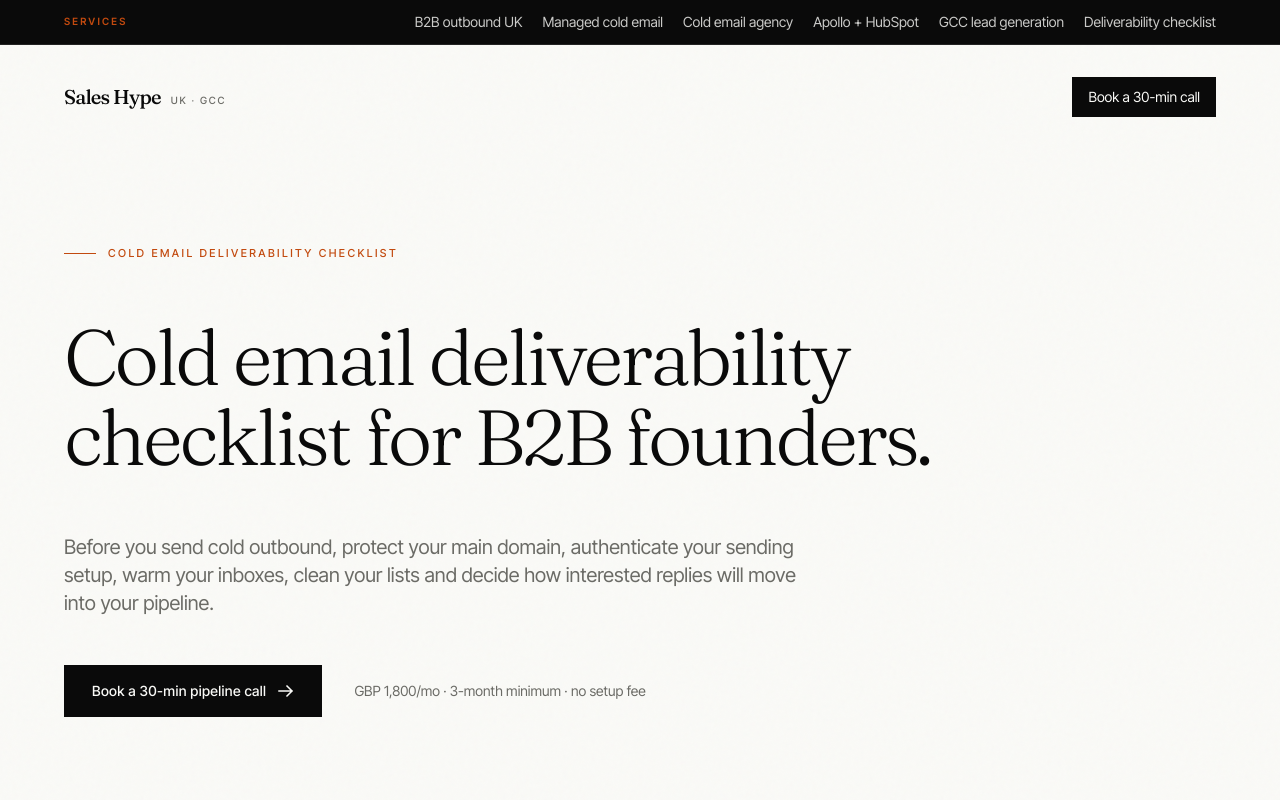
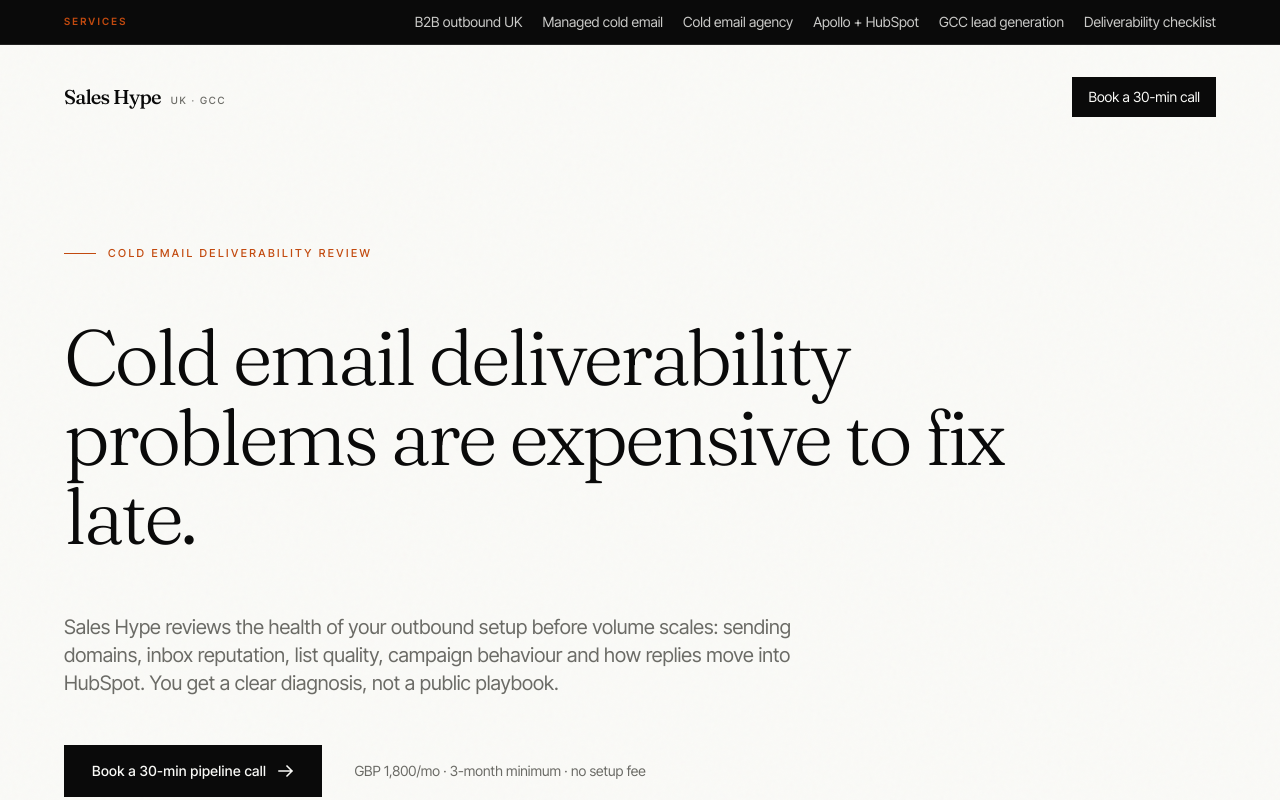
Before and after one commit to tareq-arch/saleshype-site, a Next.js app: page /cold-email-deliverability-checklist in a window 1280 px wide. Shown: the top 800 px of the page. Built offline with nearby package versions, Linux system fonts and the light colour scheme.

Commit message:
Reframe deliverability page as diagnostic service

```diff
--- a/app/cold-email-deliverability-checklist/page.tsx
+++ b/app/cold-email-deliverability-checklist/page.tsx
@@ -2,29 +2,29 @@ import type { Metadata } from "next";
 import { SeoLandingPage } from "../seo-page-template";
 
 export const metadata: Metadata = {
-  title: "Cold Email Deliverability Checklist",
-  description: "A practical cold email deliverability checklist for B2B founders: secondary domains, SPF, DKIM, DMARC, warm-up, tracking, list quality and HubSpot routing.",
+  title: "Cold Email Deliverability Review",
+  description: "Cold email deliverability review for B2B founders: diagnose inbox placement risk, protect your main domain and fix outbound infrastructure before scaling campaigns.",
   alternates: { canonical: "/cold-email-deliverability-checklist" },
 };
 
 export default function Page() {
   return (
     <SeoLandingPage
-      eyebrow="Cold email deliverability checklist"
-      title="Cold email deliverability checklist for B2B founders."
-      description="Before you send cold outbound, protect your main domain, authenticate your sending setup, warm your inboxes, clean your lists and decide how interested replies will move into your pipeline."
+      eyebrow="Cold email deliverability review"
+      title="Cold email deliverability problems are expensive to fix late."
+      description="Sales Hype reviews the health of your outbound setup before volume scales: sending domains, inbox reputation, list quality, campaign behaviour and how replies move into HubSpot. You get a clear diagnosis, not a public playbook."
       primaryKeyword="cold email deliverability checklist"
-      supportingKeywords={["cold email deliverability consultant", "SPF DKIM DMARC cold email", "cold email warm up", "protect main domain cold email"]}
+      supportingKeywords={["cold email deliverability consultant", "cold email infrastructure review", "cold email warm up", "protect main domain cold email"]}
       sections={[
-        { title: "Your main domain is sacred", body: "Do not use the domain your business depends on for cold outbound. Cold email should run through secondary sending domains and inboxes built for that purpose." },
-        { title: "Authentication is not optional", body: "SPF, DKIM and DMARC help receiving servers understand that your mail is legitimate. If these records are missing or wrong, the campaign starts with avoidable risk." },
-        { title: "Measure replies, not vanity metrics", body: "Open tracking can create noisy data and may affect deliverability. For outbound, positive replies and meetings matter more than inflated open rates." },
+        { title: "Protect the business domain first", body: "Your main website and client communication domain should not carry unnecessary outbound risk. We review how your sending setup is separated from your core brand presence before campaigns go live." },
+        { title: "Diagnose reputation before scaling", body: "Deliverability is not one switch. It is the combined effect of sending history, authentication, list quality, copy patterns, volume, replies and complaints. We look for the weak points before they become expensive." },
+        { title: "Measure commercial signal, not vanity metrics", body: "Outbound only matters if it creates useful conversations. We focus on reply quality, meeting flow and pipeline movement rather than inflated open-rate dashboards." },
       ]}
-      bullets={["Buy secondary sending domains, not just extra inboxes.", "Set SPF, DKIM and DMARC before sending.", "Warm inboxes before scaling volume.", "Keep early send volume conservative.", "Avoid image-heavy HTML and newsletter-style formatting.", "Clean and verify Apollo lists before launch.", "Segment by ICP, market and decision-maker role.", "Route interested replies into HubSpot with clear ownership."]}
+      bullets={["Review of sending domain and inbox risk", "Checks for avoidable authentication and reputation problems", "Assessment of list quality before launch", "Review of campaign behaviour and early volume risk", "HubSpot reply-routing and ownership review", "Plain-English diagnosis of what should be fixed first", "Managed outbound setup available for teams that want it handled", "Built for B2B founders selling into the UK and GCC"]}
       faqs={[
-        { question: "What is cold email deliverability?", answer: "Cold email deliverability is the ability of outbound emails to reach the inbox rather than spam. It depends on domain setup, authentication, reputation, list quality, copy, sending volume and recipient engagement." },
-        { question: "What records do I need before sending cold email?", answer: "You should configure SPF, DKIM and DMARC on your sending domains before launching outbound." },
-        { question: "Can Sales Hype set this up for me?", answer: "Yes. Sales Hype handles domain setup, warm-up, deliverability, lists, copy, campaign management and HubSpot routing as part of the managed outbound service." },
+        { question: "Is this a public cold email setup guide?", answer: "No. This page explains the risks we look for and the outcome of the service. The detailed operating process stays inside Sales Hype client work." },
+        { question: "Why does deliverability matter before outbound starts?", answer: "If the sending setup is wrong, a good offer can still land in spam. Fixing the foundations before launch protects your brand and gives the campaign a fair chance to produce replies." },
+        { question: "Can Sales Hype set this up for me?", answer: "Yes. Sales Hype handles outbound infrastructure, deliverability, prospect lists, sequence copy, campaign management and HubSpot routing as part of the managed outbound service." },
       ]}
     />
   );
```
